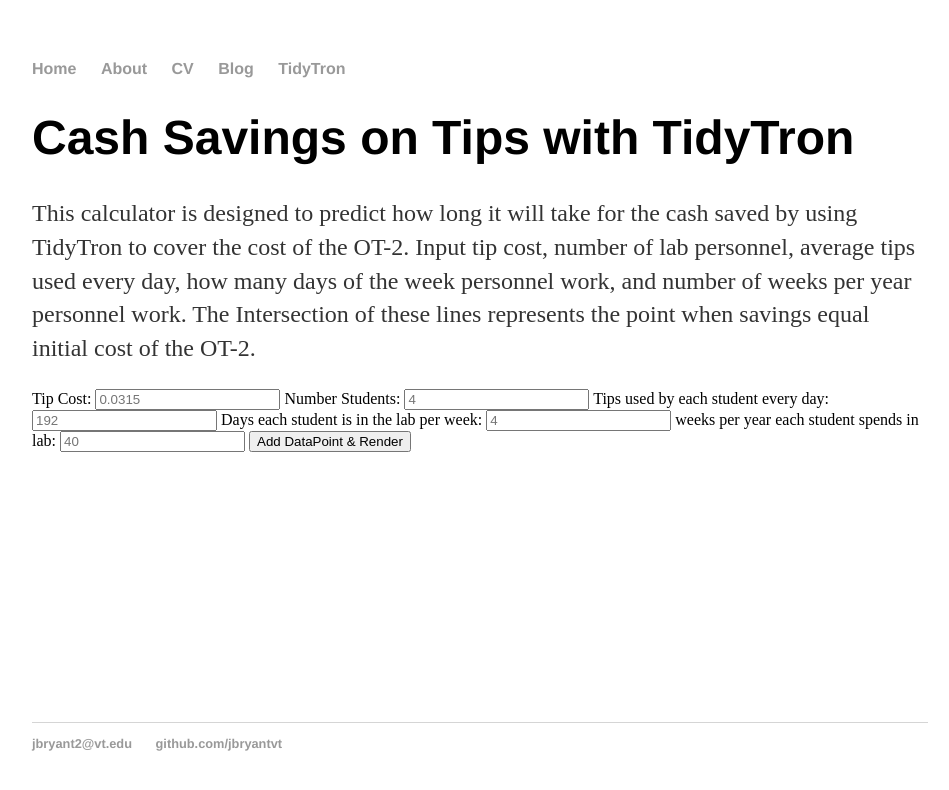
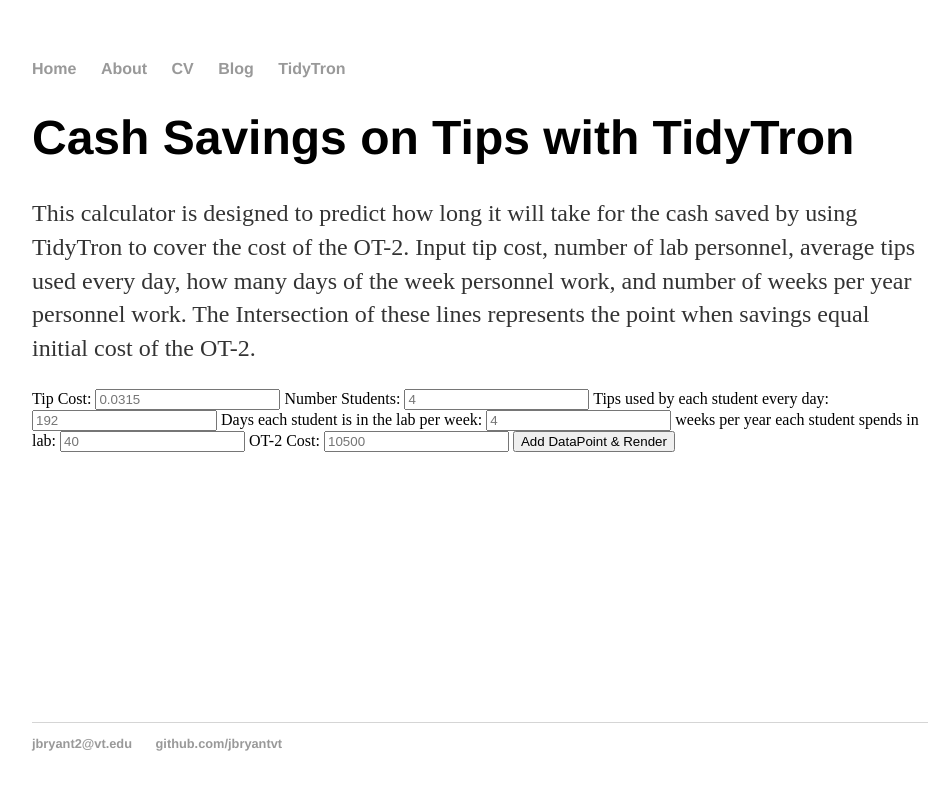
Before and after one commit to jbryantvt/jbryantvt.github.io, a Jekyll site: the page built from TidyTron/index.html, in a window 1280 px wide. Shown: the top 790 px of the page, without its empty margins (160-1109 px from the left). Built offline with Jekyll 4.4.1, drawn with Linux system fonts in a browser that asks for light colours.

Commit message:
Update index.html

```diff
--- a/TidyTron/index.html
+++ b/TidyTron/index.html
@@ -39,6 +39,7 @@
             });
 
             function addDataPointsAndRender() {
+                OT2_cost = Number(document.getElementById("OT2_cost").value);
                 tip_cost = Number(document.getElementById("tip_cost").value);
                 students = Number(document.getElementById("students").value);
                 tips_per_day = Number(document.getElementById("tips_per_day").value);
@@ -49,7 +50,7 @@
                 dps.push({x: 1,y: 1*(tip_cost*students*tips_per_day*days_per_week*weeks_per_year)},{x: 2,y: 2*(tip_cost*students*tips_per_day*days_per_week*weeks_per_year)},{x: 3,y: 3*(tip_cost*students*tips_per_day*days_per_week*weeks_per_year)},{x: 4,y: 4*(tip_cost*students*tips_per_day*days_per_week*weeks_per_year)},{x: 5,y: 5*(tip_cost*students*tips_per_day*days_per_week*weeks_per_year)},{x: 6,y: 6*(tip_cost*students*tips_per_day*days_per_week*weeks_per_year)},{x: 7,y: 7*(tip_cost*students*tips_per_day*days_per_week*weeks_per_year)});
                 chart.render();
 
-                ds.push({x: 1,y: 10500+((tip_cost*students*tips_per_day*days_per_week*weeks_per_year)/4)},{x: 2,y: 10500+(2*((tip_cost*students*tips_per_day*days_per_week*weeks_per_year)/4))},{x: 3,y: 10500+(3*((tip_cost*students*tips_per_day*days_per_week*weeks_per_year)/4))},{x: 4,y: 10500+(4*((tip_cost*students*tips_per_day*days_per_week*weeks_per_year)/4))},{x: 5,y: 10500+(5*((tip_cost*students*tips_per_day*days_per_week*weeks_per_year)/4))},{x: 6,y: 10500+(6*((tip_cost*students*tips_per_day*days_per_week*weeks_per_year)/4))},{x: 7,y: 10500+(7*((tip_cost*students*tips_per_day*days_per_week*weeks_per_year)/4))});
+                ds.push({x: 1,y: OT2_cost+((tip_cost*students*tips_per_day*days_per_week*weeks_per_year)/4)},{x: 2,y: OT2_cost+(2*((tip_cost*students*tips_per_day*days_per_week*weeks_per_year)/4))},{x: 3,y: OT2_cost+(3*((tip_cost*students*tips_per_day*days_per_week*weeks_per_year)/4))},{x: 4,y: OT2_cost+(4*((tip_cost*students*tips_per_day*days_per_week*weeks_per_year)/4))},{x: 5,y: OT2_cost+(5*((tip_cost*students*tips_per_day*days_per_week*weeks_per_year)/4))},{x: 6,y: OT2_cost+(6*((tip_cost*students*tips_per_day*days_per_week*weeks_per_year)/4))},{x: 7,y: OT2_cost+(7*((tip_cost*students*tips_per_day*days_per_week*weeks_per_year)/4))});
                 chart.render();
             }
 
@@ -72,6 +73,8 @@
     <input id="days_per_week" type="number" step="any" placeholder="4">
     weeks per year each student spends in lab:
     <input id="weeks_per_year" type="number" step="any" placeholder="40">
+    OT-2 Cost:
+    <input id="OT2_cost" type="number" step="any" placeholder="10500">
 
 
     <button id="renderButton">Add DataPoint & Render</button>
```
